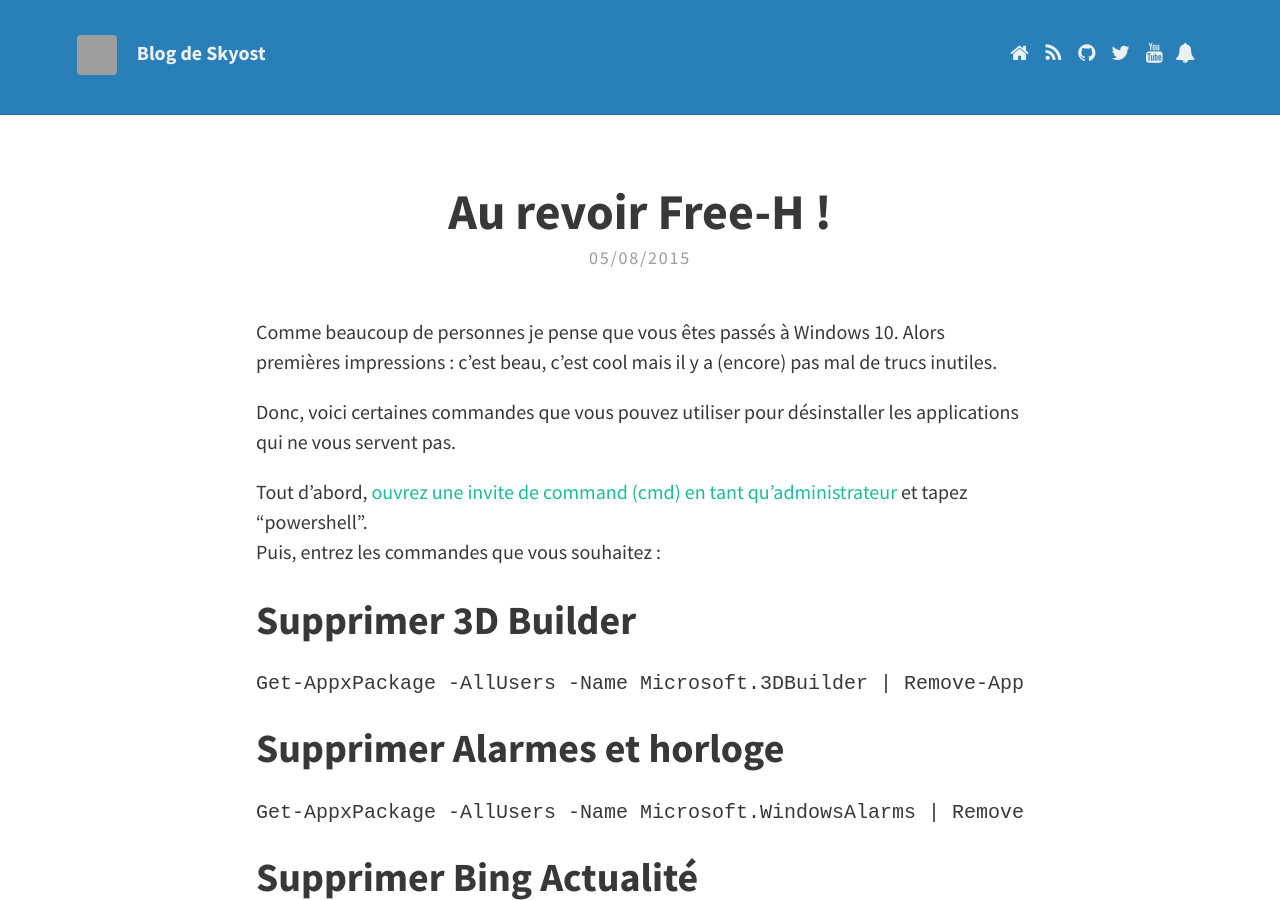
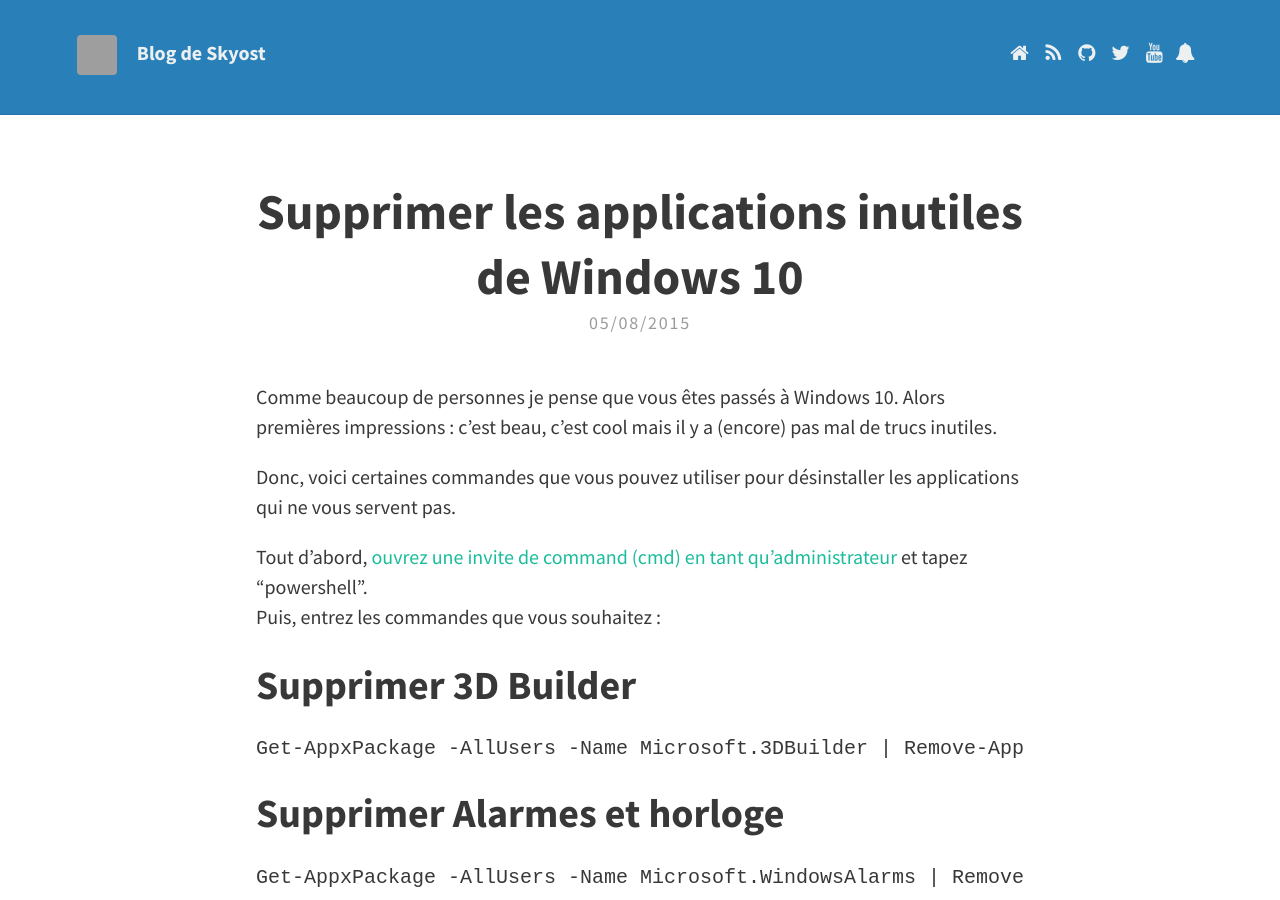
Before and after one commit to fkobon/Skyost-Blog, a Jekyll site: the page built from _posts/2015-08-05-desinstaller-applications-inutiles-windows-10.md, in a window 1280 px wide and 900 px high. Built offline with Jekyll 4.4.1, drawn with Linux system fonts in a browser that asks for light colours; nearby versions of some CDN libraries; comment, search, counter and statistics services are not loaded; grey boxes are pictures that could not be loaded.

Commit message:
Correction du titre.

```diff
--- a/_posts/2015-08-05-desinstaller-applications-inutiles-windows-10.md
+++ b/_posts/2015-08-05-desinstaller-applications-inutiles-windows-10.md
@@ -1,7 +1,7 @@
 ---
 layout: post
 tags: ["desinstaller", "applications", "inutiles", "windows", "10"]
-title: "Au revoir Free-H !"
+title: "Supprimer les applications inutiles de Windows 10"
 ---
 
 Comme beaucoup de personnes je pense que vous êtes passés à Windows 10. Alors premières impressions : c'est beau, c'est cool mais il y a (encore) pas mal de trucs inutiles.
```
